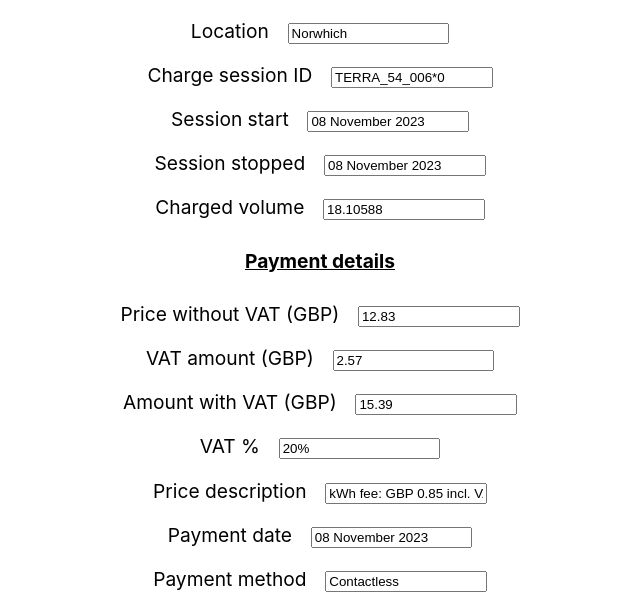
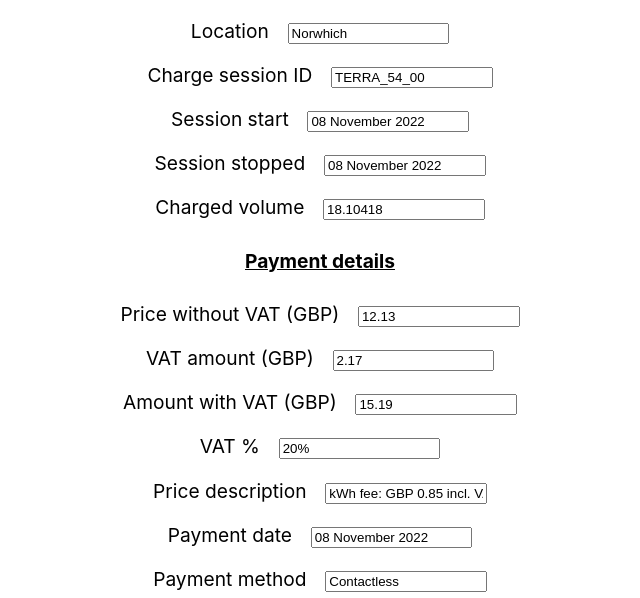
Before and after one commit to PedroValente00/receipt-generator, a React (Create React App) app: page / in a window 1280 px wide. Shown: the part 179-777 px from the top of the page, without its empty margins (320-960 px from the left). Built offline with nearby package versions, Linux system fonts and the light colour scheme.

Commit message:
fixed a typo

```diff
--- a/src/App.js
+++ b/src/App.js
@@ -68,7 +68,7 @@ function App() {
     doc.setFont(font, "bold"); doc.text("Address", leftIndent,220);
     doc.setFont(font, "normal"); doc.text("Davidson Building, 4th Floor, 5 Southampton", rightIndent,220);
     doc.setFont(font, "normal"); doc.text("Street, WC2E 7HA, Wesminster London", rightIndent,224);
-    doc.setFont(font, "bold"); doc.text("contact", leftIndent,230);
+    doc.setFont(font, "bold"); doc.text("Contact", leftIndent,230);
     doc.setFont(font, "normal"); doc.text("dcoperations.uk@newmotion.com", rightIndent,230);
     doc.setFont(font, "bold"); doc.text("Chamber of Commerce", leftIndent,240);
     doc.setFont(font, "normal"); doc.text("10296832", rightIndent,240);
@@ -96,26 +96,26 @@ function App() {
         <input type="text" name="location" id="location" defaultValue="Norwhich"  />
         </p>
         <p><label htmlFor="sessionID">Charge session ID </label>
-        <input type="text" name="sessionID" id="sessionID" defaultValue="TERRA_54_006*0" />
+        <input type="text" name="sessionID" id="sessionID" defaultValue="TERRA_54_00" />
         </p>
         <p><label htmlFor="sessionStart">Session start </label>
-        <input type="text" name="sessionStart" id="sessionStart" defaultValue="08 November 2023" />
+        <input type="text" name="sessionStart" id="sessionStart" defaultValue="08 November 2022" />
         </p>
         <p><label htmlFor="sessionEnd">Session stopped </label>
-        <input type="text" name="sessionEnd" id="sessionEnd" defaultValue="08 November 2023" />
+        <input type="text" name="sessionEnd" id="sessionEnd" defaultValue="08 November 2022" />
         </p>
         <p><label htmlFor="kW">Charged volume </label>
-        <input type="text" name="kW" id="kW" defaultValue="18.10588" />
+        <input type="text" name="kW" id="kW" defaultValue="18.10418" />
         </p>
         <p className='title'>Payment details</p>
         <p><label htmlFor="price">Price without VAT (GBP) </label>
-        <input type="text" name="price" id="price" defaultValue="12.83"/>
+        <input type="text" name="price" id="price" defaultValue="12.13"/>
         </p>
         <p><label htmlFor="vat">VAT amount (GBP) </label>
-        <input type="text" name="vat" id="vat" defaultValue="2.57" />
+        <input type="text" name="vat" id="vat" defaultValue="2.17" />
         </p>
         <p><label htmlFor="priceWithVat">Amount with VAT (GBP) </label>
-        <input type="text" name="priceWithVat" id="priceWithVat" defaultValue="15.39" />
+        <input type="text" name="priceWithVat" id="priceWithVat" defaultValue="15.19" />
         </p>
         <p><label htmlFor="vatPercent">VAT % </label>
         <input type="text" name="vatPercent" id="vatPercent" defaultValue="20%" />
@@ -124,7 +124,7 @@ function App() {
         <input type="text" name="description" id="description" defaultValue="kWh fee: GBP 0.85 incl. VAT" />
         </p>
         <p><label htmlFor="date">Payment date </label>
-        <input type="text" name="date" id="date" defaultValue="08 November 2023" />
+        <input type="text" name="date" id="date" defaultValue="08 November 2022" />
         </p>
         <p><label htmlFor="method">Payment method </label>
         <input type="text" name="method" id="method" defaultValue="Contactless" />
```
